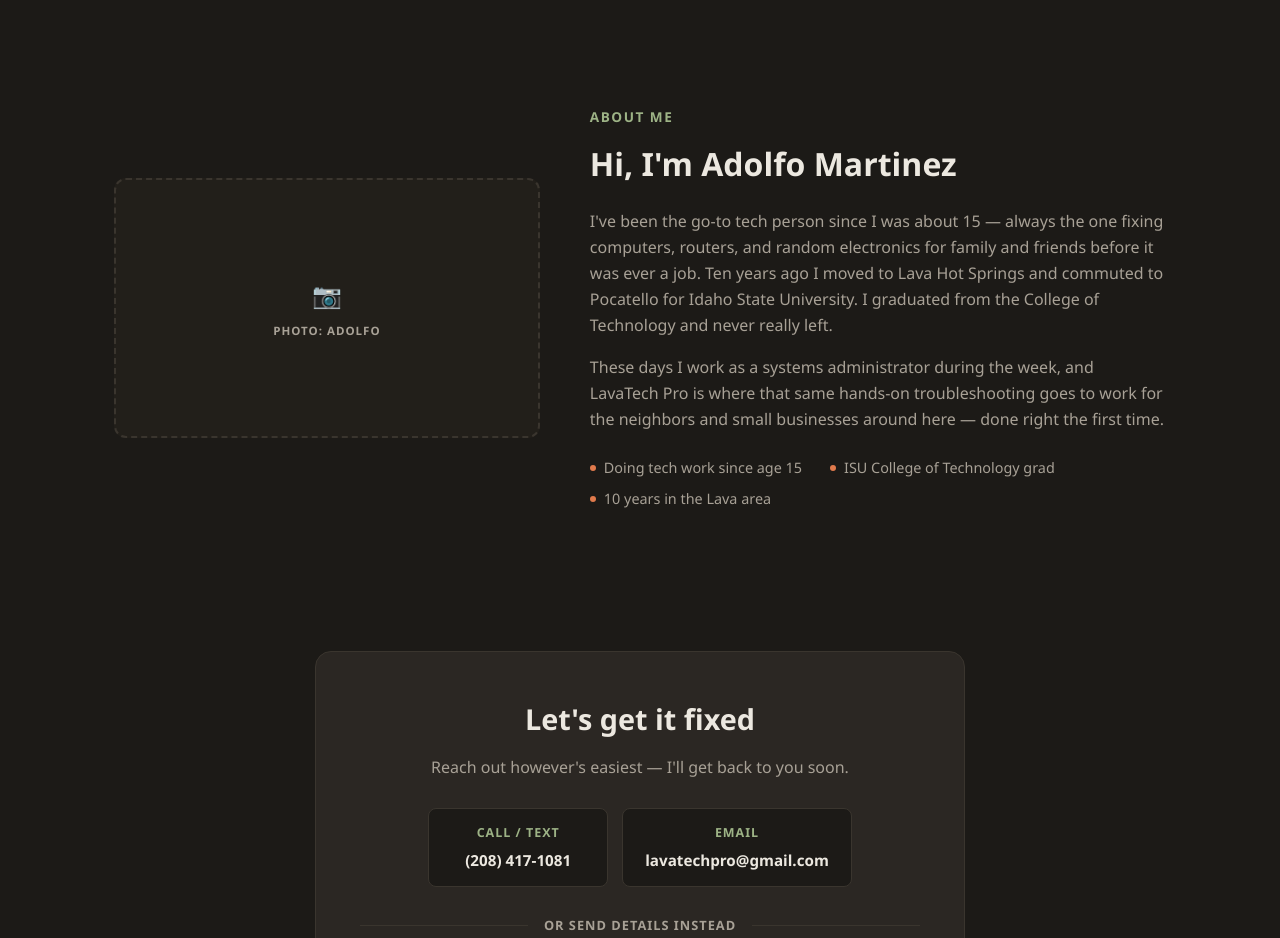
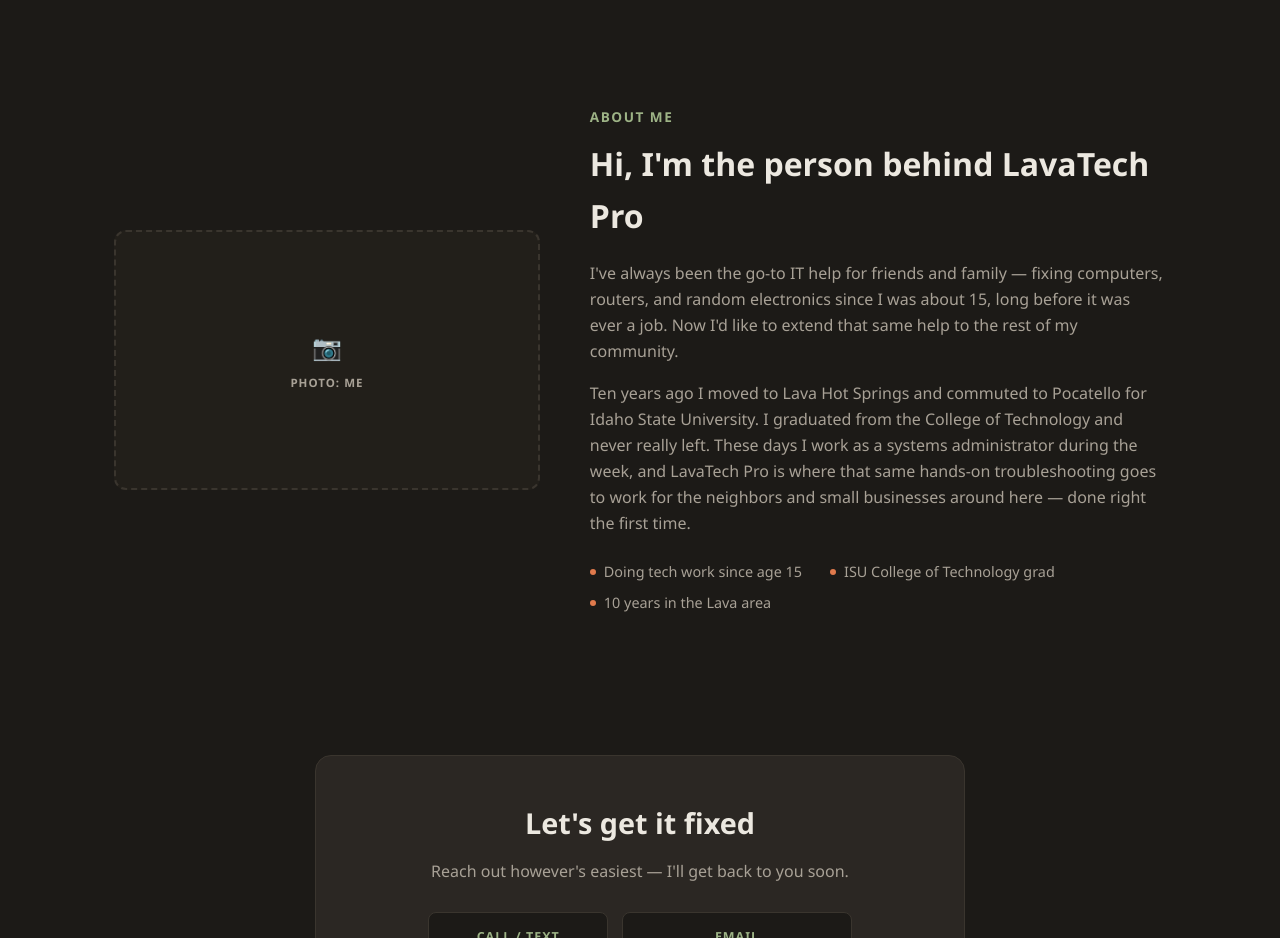
Before and after one commit to martwez/lavatechpro, a React (Vite) app: page / in a window 1280 px wide. Shown: the part 2340-3278 px from the top of the page. Built offline with nearby package versions, Linux system fonts and the light colour scheme.

Commit message:
Remove name from About section for privacy
Drop the personal name from the About copy; open with the
"go-to IT help for friends and family" framing instead so the
section stays warm without disclosing personal info.

```diff
--- a/src/components/About.tsx
+++ b/src/components/About.tsx
@@ -8,23 +8,23 @@
     <section id="about" className="px-5 py-[50px] min-[701px]:px-6 min-[701px]:py-[70px]">
       <div className="mx-auto grid max-w-[1100px] grid-cols-1 items-center gap-[50px] px-6 min-[801px]:grid-cols-[0.85fr_1.15fr]">
         <Reveal>
-          <PhotoPlaceholder label="Photo: Adolfo" className="h-full min-h-[260px]" />
+          <PhotoPlaceholder label="Photo: Me" className="h-full min-h-[260px]" />
         </Reveal>
         <Reveal delay={100}>
           <span className="mb-[10px] block text-[0.85rem] font-bold uppercase tracking-[1.5px] text-lava-light">
             About Me
           </span>
-          <h2 className="mb-[18px] text-[2rem] font-extrabold">Hi, I'm Adolfo Martinez</h2>
+          <h2 className="mb-[18px] text-[2rem] font-extrabold">Hi, I'm the person behind LavaTech Pro</h2>
           <p className="mb-4 text-text-dim">
-            I've been the go-to tech person since I was about 15 — always the one fixing computers, routers, and
-            random electronics for family and friends before it was ever a job. Ten years ago I moved to Lava Hot
-            Springs and commuted to Pocatello for Idaho State University. I graduated from the College of Technology
-            and never really left.
+            I've always been the go-to IT help for friends and family — fixing computers, routers, and random
+            electronics since I was about 15, long before it was ever a job. Now I'd like to extend that same help
+            to the rest of my community.
           </p>
           <p className="mb-6 text-text-dim">
-            These days I work as a systems administrator during the week, and LavaTech Pro is where that same
-            hands-on troubleshooting goes to work for the neighbors and small businesses around here — done right
-            the first time.
+            Ten years ago I moved to Lava Hot Springs and commuted to Pocatello for Idaho State University. I
+            graduated from the College of Technology and never really left. These days I work as a systems
+            administrator during the week, and LavaTech Pro is where that same hands-on troubleshooting goes to
+            work for the neighbors and small businesses around here — done right the first time.
           </p>
           <div className="flex flex-wrap gap-x-7 gap-y-2 text-[0.9rem] text-text-dim">
             {highlights.map((item) => (
```
